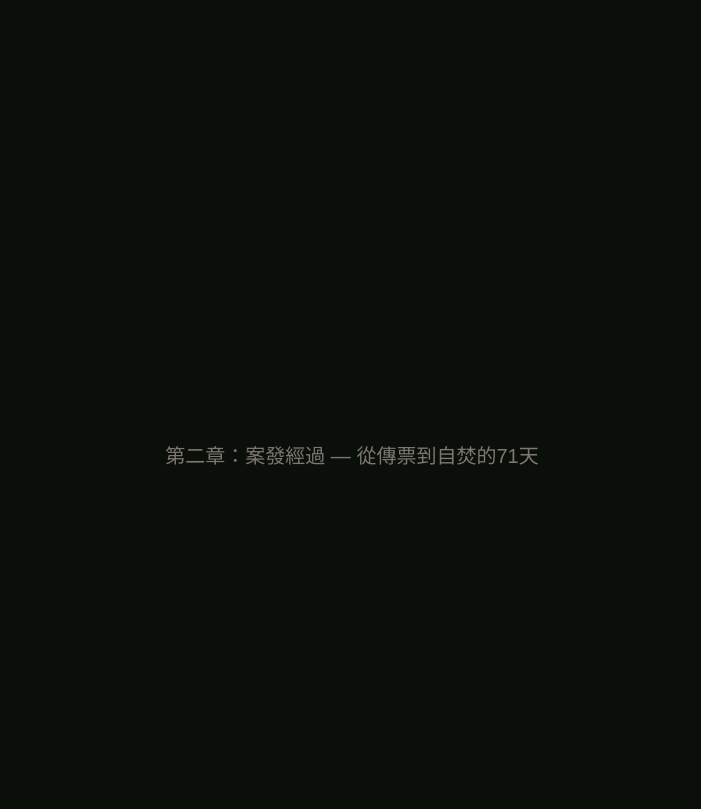
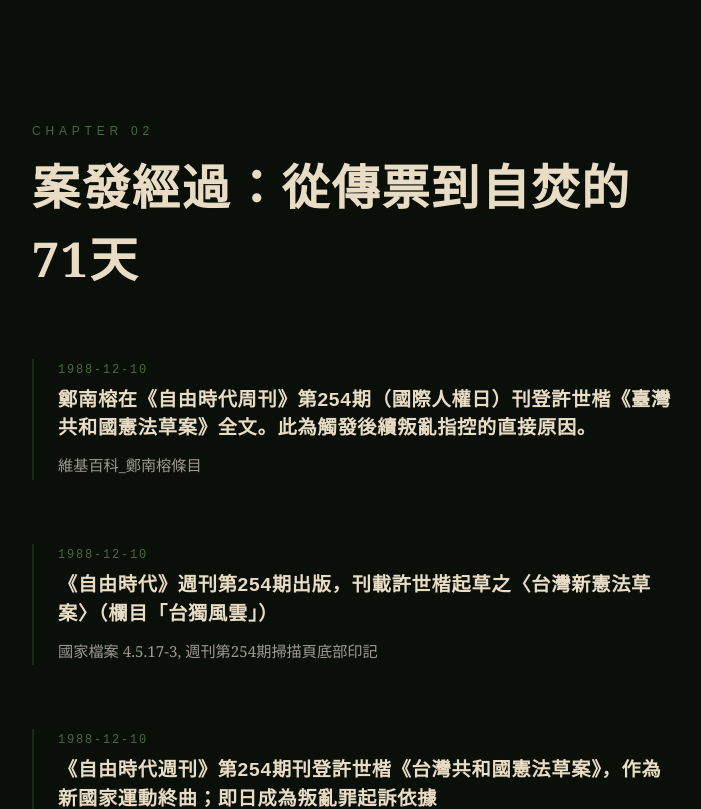
Before and after one commit to soanseng/nylon, a React (Vite) app: page / in a window 1280 px wide. Shown: the part 4340-5149 px from the top of the page, without its empty margins (288-989 px from the left). Built offline with nearby package versions, Linux system fonts and the light colour scheme.

Commit message:
feat: implement TheSeventyOneDays chapter with timeline and DayCounter

```diff
--- a/src/chapters/TheSeventyOneDays.tsx
+++ b/src/chapters/TheSeventyOneDays.tsx
@@ -1,10 +1,65 @@
 import { Section } from '../components/layout/Section'
+import { ScrollReveal } from '../components/narrative/ScrollReveal'
+import { ChapterHeader } from '../components/layout/ChapterHeader'
+import { PixelArtScene } from '../components/pixel-art/PixelArtScene'
+import { DayCounter } from '../components/timeline/DayCounter'
+import { getEventsByDateRange } from '../data/timeline'
+import { selfImprisonmentMeta } from '../data/selfImprisonment'
+import standoff from '../assets/pixel-art/standoff.png'
+
+// Get key events for this chapter's date range
+const keyEvents = getEventsByDateRange('1988-12-10', '1989-04-07')
+  .filter(e => e.significance === 'high')
 
 export function TheSeventyOneDays() {
   return (
     <Section id="the-71-days" background="void">
-      <div className="text-center font-heading text-stone">
-        第二章：案發經過 — 從傳票到自焚的71天
+      <div className="mx-auto max-w-[640px] space-y-16">
+        <ScrollReveal>
+          <ChapterHeader
+            label="CHAPTER 02"
+            title="案發經過：從傳票到自焚的71天"
+            labelColor="text-surveillance-green"
+          />
+        </ScrollReveal>
+
+        {/* Key events timeline */}
+        {keyEvents.map((event, index) => (
+          <ScrollReveal key={event.date + index} delay={index * 100}>
+            <div className="border-l-2 border-surveillance-green/30 pl-6">
+              <div className="mb-1 font-document text-[0.75rem] tracking-[0.15em] text-surveillance-green">
+                {event.date}
+              </div>
+              <h3 className="mb-2 font-heading text-[clamp(1rem,2.5vw,1.2rem)] font-bold text-paper-aged">
+                {event.event}
+              </h3>
+              <p className="mb-1 font-narrative text-[0.95rem] leading-[2] text-dust">
+                {event.source}
+              </p>
+            </div>
+          </ScrollReveal>
+        ))}
+
+        {/* Day counter */}
+        <ScrollReveal>
+          <DayCounter day={selfImprisonmentMeta.totalDays} total={selfImprisonmentMeta.totalDays} />
+        </ScrollReveal>
+
+        {/* Pixel art: standoff */}
+        <ScrollReveal>
+          <PixelArtScene
+            src={standoff}
+            alt="對峙——左：辦公室內鄭南榕伏案；右：警方包圍建築"
+            caption="1989年1月27日至4月7日——71天的自囚與包圍"
+          />
+        </ScrollReveal>
+
+        {/* Source attribution */}
+        <ScrollReveal>
+          <div className="font-document text-[0.65rem] tracking-wider text-stone/50">
+            [來源：國家發展委員會檔案管理局、鄭南榕基金會]
+          </div>
+        </ScrollReveal>
       </div>
     </Section>
   )
--- /dev/null
+++ b/src/components/timeline/DayCounter.tsx
@@ -0,0 +1,21 @@
+interface DayCounterProps {
+  day: number
+  total: number
+  className?: string
+}
+
+export function DayCounter({ day, total, className = '' }: DayCounterProps) {
+  return (
+    <div className={`text-center ${className}`}>
+      <div className="font-document text-[0.65rem] tracking-[0.3em] text-surveillance-green">
+        自囚第
+      </div>
+      <div className="font-heading text-[clamp(3rem,12vw,6rem)] font-black leading-none text-paper-aged">
+        {day}
+      </div>
+      <div className="font-document text-[0.65rem] tracking-[0.3em] text-surveillance-green">
+        / {total} 天
+      </div>
+    </div>
+  )
+}
```
